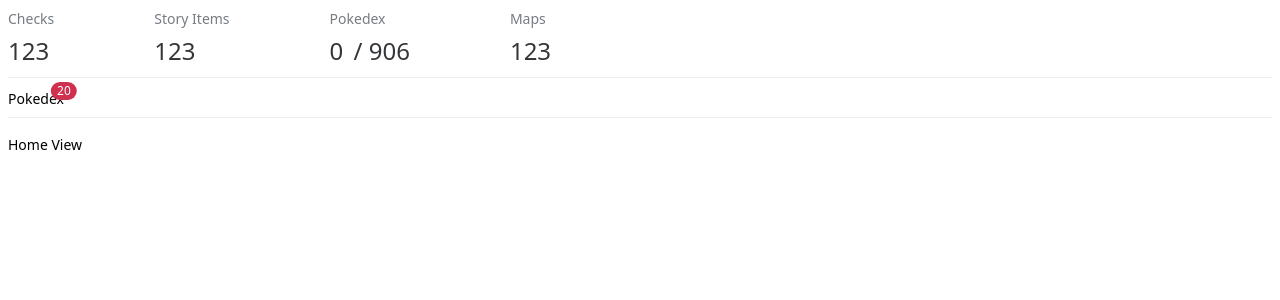
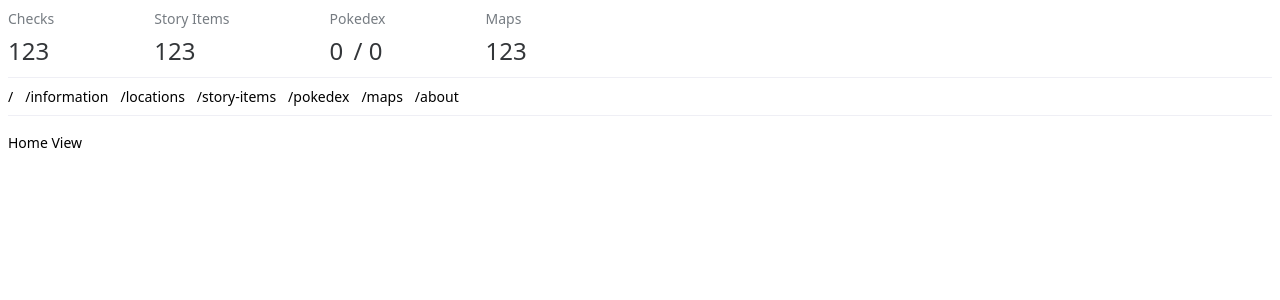
Before and after one commit to StefanEnsmann/PMTRuleSetEditor, a Vue app: page /#/ in a window 1280 px wide. Shown: the top 300 px of the page. Built offline with nearby package versions, Linux system fonts and the light colour scheme; no server answers.

Commit message:
added ruleset types

```diff
--- a/src/components/layouts/MainLayout.vue
+++ b/src/components/layouts/MainLayout.vue
@@ -4,13 +4,13 @@
       <n-statistic label="Checks" value="123"> </n-statistic>
       <n-statistic label="Story Items" value="123"> </n-statistic>
       <n-statistic label="Pokedex" value="0">
-        <template #suffix> / 906 </template>
+        <template #suffix> / {{ pokedexStore.list.length }} </template>
       </n-statistic>
       <n-statistic label="Maps" value="123"> </n-statistic>
     </n-space>
     <n-divider class="flex-grow-0 my-2" />
     <n-space>
-      <n-badge :value="20"><a href="#/pokedex">Pokedex</a></n-badge>
+      <router-link v-for="route in routes" :to="route">{{ route }}</router-link>
     </n-space>
     <n-divider class="my-2" />
   </div>
@@ -18,18 +18,32 @@
 </template>
 
 <script lang="ts">
-import { h, defineComponent } from "vue";
+import { defineComponent } from "vue";
 import { NStatistic, NSpace, NDivider, NBadge } from "naive-ui";
-import { RouterView } from "vue-router";
+import { RouterView, RouterLink } from "vue-router";
+import { routes } from "../../router";
+import { useApplicationStore } from "../../store/applicationStore";
+import { usePokedexStore } from "../../store/pokedexStore";
 
 export default defineComponent({
   name: "MainLayout",
   components: {
     NStatistic,
     RouterView,
+    RouterLink,
     NSpace,
     NDivider,
     NBadge,
   },
+  setup() {
+    const applicationStore = useApplicationStore();
+    const pokedexStore = usePokedexStore();
+
+    return {
+      routes,
+      applicationStore,
+      pokedexStore,
+    };
+  },
 });
 </script>
--- a/src/components/pokedex/PokemonCard.vue
+++ b/src/components/pokedex/PokemonCard.vue
@@ -66,7 +66,6 @@ export default defineComponent({
   methods: {
     toggleActive(): void {
       this.active = !this.active;
-      console.log(`Toggle ${this.pkmn.localization.en}: ${this.active}`);
     },
     typeColor(type: string | undefined): TagColor {
       switch (type) {
--- /dev/null
+++ b/src/models/application.ts
@@ -0,0 +1,9 @@
+export interface LocalizationData {
+  de?: string;
+  en?: string;
+  fr?: string;
+  ja?: string;
+  ko?: string;
+  "zh-CN"?: string;
+  "zh-TW"?: string;
+}
--- a/src/models/pokedex.ts
+++ b/src/models/pokedex.ts
@@ -1,3 +1,5 @@
+import { LocalizationData } from "./application";
+
 export interface PokedexOverrideData {
   typeA: string | null;
   typeB?: string;
@@ -24,16 +26,6 @@ export interface PokedexTemplates {
   [index: string]: Array<number>;
 }
 
-export interface LocalizationData {
-  de: string;
-  en: string;
-  fr: string;
-  ja: string;
-  ko: string;
-  "zh-CN": string;
-  "zh-TW": string;
-}
-
 export interface PokemonData {
   localization: LocalizationData;
   nr: number;
--- /dev/null
+++ b/src/models/ruleset.ts
@@ -0,0 +1,50 @@
+import { LocalizationData } from "./application";
+
+export type Pokedex = Array<number>;
+
+export interface StoryItem {
+  id: string;
+  url: string | null;
+  localization: LocalizationData;
+}
+
+export interface StoryItemCategory {
+  id: string;
+  localization: LocalizationData;
+  items: Array<StoryItem>;
+}
+
+export type StoryItems = Array<StoryItemCategory>;
+
+export interface Condition {
+  logic: "AND" | "OR" | "NOT";
+  list: Array<Condition | string>;
+}
+
+export interface Check {
+  id: string;
+  localization: LocalizationData;
+  conditions?: Condition;
+}
+
+export interface Item extends Check {}
+
+export interface Trainer extends Check {}
+
+export interface Pokemon extends Check {}
+
+export interface Location extends Check {
+  items?: Array<Item>;
+  trainers?: Array<Trainer>;
+  pokemon?: Array<Pokemon>;
+  locations?: Array<Location>;
+}
+
+export interface RulesetData {
+  name: string;
+  game: string;
+  languages: Array<"de" | "en" | "fr" | "ja" | "ko" | "zh-CN" | "zh-TW">;
+  pokedex: Pokedex;
+  story_items: StoryItems;
+  locations: Location;
+}
--- a/src/router/index.ts
+++ b/src/router/index.ts
@@ -1,22 +1,29 @@
-import { createRouter, createWebHashHistory } from 'vue-router'
+import { createRouter, createWebHashHistory, RouteRecordRaw } from "vue-router";
 
-import HomeView from '../components/views/HomeView.vue'
-import InformationView from '../components/views/InformationView.vue'
-import LocationsView from '../components/views/LocationsView.vue'
-import StoryItemsView from '../components/views/StoryItemsView.vue'
-import PokedexView from '../components/views/PokedexView.vue'
-import MapsView from '../components/views/MapsView.vue'
-import AboutView from '../components/views/AboutView.vue'
+import HomeView from "../components/views/HomeView.vue";
+import InformationView from "../components/views/InformationView.vue";
+import LocationsView from "../components/views/LocationsView.vue";
+import StoryItemsView from "../components/views/StoryItemsView.vue";
+import PokedexView from "../components/views/PokedexView.vue";
+import MapsView from "../components/views/MapsView.vue";
+import AboutView from "../components/views/AboutView.vue";
 
-export default createRouter({
-    history: createWebHashHistory(),
-    routes: [
-        { path: '/', component: HomeView },
-        { path: '/information', component: InformationView },
-        { path: '/locations', component: LocationsView },
-        { path: '/story-items', component: StoryItemsView },
-        { path: '/pokedex', component: PokedexView },
-        { path: '/maps', component: MapsView },
-        { path: '/about', component: AboutView }
-    ]
-})
+const routeMapping = [
+  { path: "/", component: HomeView },
+  { path: "/information", component: InformationView },
+  { path: "/locations", component: LocationsView },
+  { path: "/story-items", component: StoryItemsView },
+  { path: "/pokedex", component: PokedexView },
+  { path: "/maps", component: MapsView },
+  { path: "/about", component: AboutView },
+] as Array<RouteRecordRaw>;
+
+let routes = routeMapping.map((value: RouteRecordRaw) => value.path);
+
+let router = createRouter({
+  history: createWebHashHistory(),
+  routes: routeMapping,
+});
+
+export default router;
+export { routes };
--- a/src/store/applicationStore.ts
+++ b/src/store/applicationStore.ts
@@ -2,6 +2,8 @@ import { defineStore } from "pinia";
 
 export const useApplicationStore = defineStore("application", {
   state: () => {
-    return {};
+    return {
+      currentPage: "/",
+    };
   },
 });
--- /dev/null
+++ b/src/store/rulesetStore.ts
@@ -0,0 +1,8 @@
+import { RulesetData } from "../models/ruleset";
+import { defineStore } from "pinia";
+
+export const usePokedexStore = defineStore("ruleset", {
+  state: () => {
+    return {} as RulesetData;
+  },
+});
```
